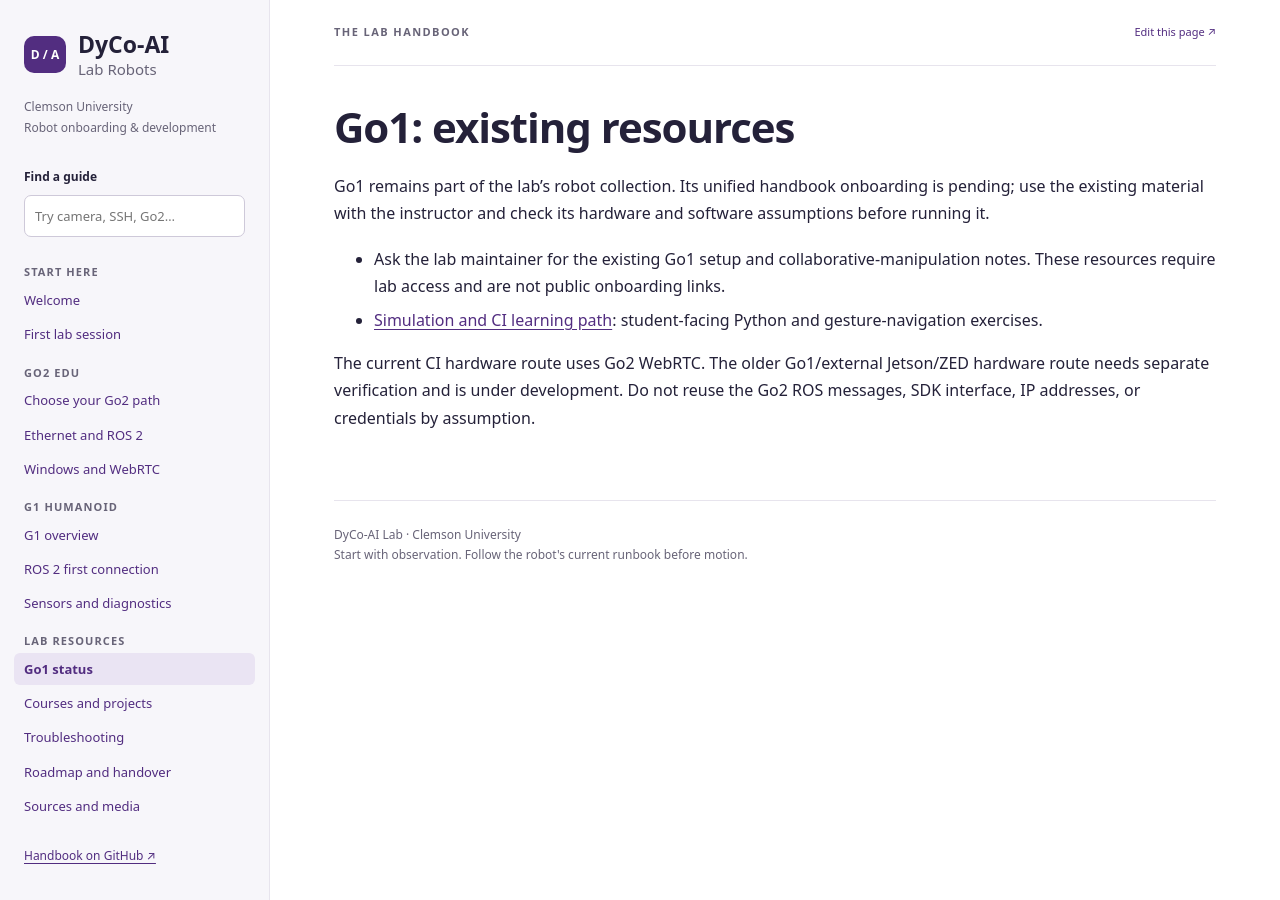
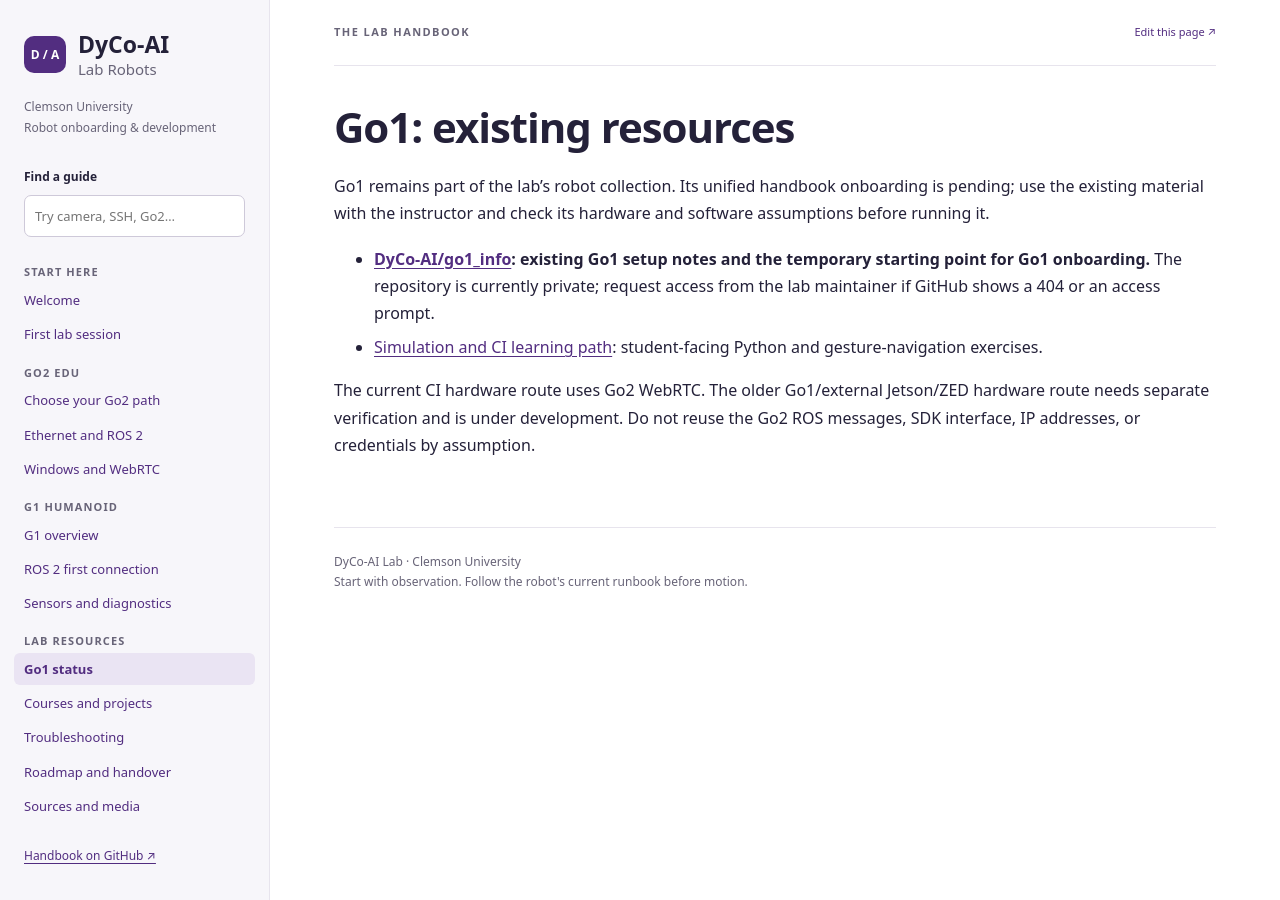
Before and after one commit to DyCo-AI/lab-robots, a Jekyll site: the page built from docs/go1/index.md, in a window 1280 px wide. Built offline with Jekyll 4.4.1, drawn with Linux system fonts in a browser that asks for light colours.

Commit message:
Link the existing Go1 notes as the temporary onboarding reference

```diff
--- a/docs/go1/index.md
+++ b/docs/go1/index.md
@@ -10,7 +10,7 @@ Go1 remains part of the lab's robot collection. Its unified handbook onboarding
 is pending; use the existing material with the instructor and check its hardware
 and software assumptions before running it.
 
-- Ask the lab maintainer for the existing Go1 setup and collaborative-manipulation notes. These resources require lab access and are not public onboarding links.
+- **[DyCo-AI/go1_info](https://github.com/DyCo-AI/go1_info): existing Go1 setup notes and the temporary starting point for Go1 onboarding.** The repository is currently private; request access from the lab maintainer if GitHub shows a 404 or an access prompt.
 - [Simulation and CI learning path]({{ '/learning/' | relative_url }}): student-facing Python and gesture-navigation exercises.
 
 The current CI hardware route uses Go2 WebRTC. The older Go1/external Jetson/ZED
```
Also changed, not shown: README.md.
